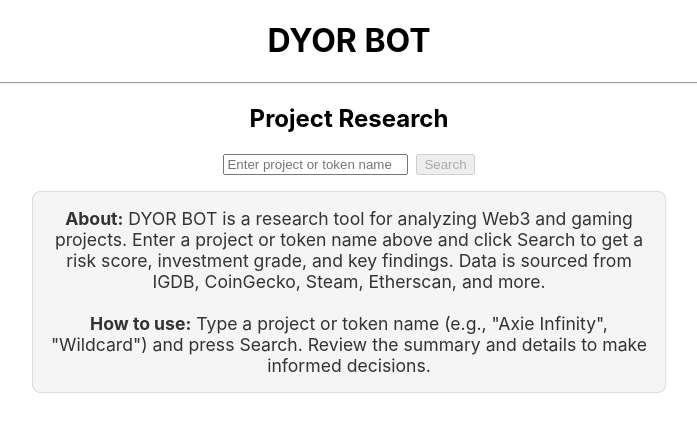
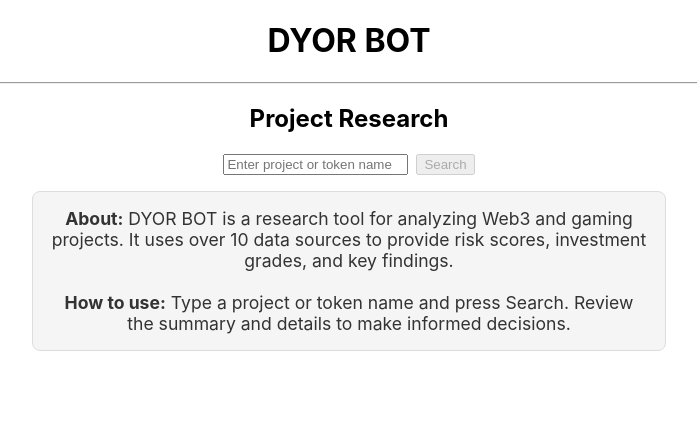
Before and after one commit to sirsapient/DYOR-BOT, a React (Create React App) app in the folder frontend/: page / in a window 1280 px wide. Shown: the top 432 px of the page, without its empty margins (291-988 px from the left). Built offline with nearby package versions, Linux system fonts and the light colour scheme.

Commit message:
Update About and How to use text in description box

```diff
--- a/frontend/src/App.tsx
+++ b/frontend/src/App.tsx
@@ -95,8 +95,8 @@
         fontSize: '1.1em',
         color: '#333',
       }}>
-        <strong>About:</strong> DYOR BOT is a research tool for analyzing Web3 and gaming projects. Enter a project or token name above and click Search to get a risk score, investment grade, and key findings. Data is sourced from IGDB, CoinGecko, Steam, Etherscan, and more. <br/><br/>
-        <strong>How to use:</strong> Type a project or token name (e.g., "Axie Infinity", "Wildcard") and press Search. Review the summary and details to make informed decisions.
+        <strong>About:</strong> DYOR BOT is a research tool for analyzing Web3 and gaming projects. It uses over 10 data sources to provide risk scores, investment grades, and key findings.<br/><br/>
+        <strong>How to use:</strong> Type a project or token name and press Search. Review the summary and details to make informed decisions.
       </div>
       {error && <p style={{ color: 'red' }}>{error}</p>}
       {research && (
```
